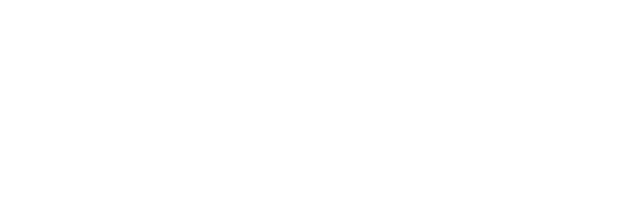
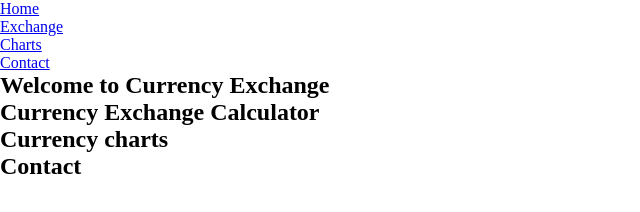
Before and after one commit to codecaptain10/currency-exchange-app, a plain HTML site: page currency-exchange/index.html in a window 1280 px wide. Shown: the whole page, without its empty margins (0-640 px from the left). Drawn offline with Linux system fonts and the light colour scheme.

Commit message:
Update in HTML structure and reset of CSS styles

```diff
--- a/currency-exchange/index.html
+++ b/currency-exchange/index.html
@@ -6,16 +6,44 @@
     <meta http-equiv="X-UA-Compatible" content="IE=edge">
     <meta name="viewport" content="width=device-width, initial-scale=1.0">
     <title>Currency Exchange</title>
+    <link rel="stylesheet" href="styles/style.css">
 </head>
 
 <body>
-    <div class="app">
-        <div class="menu"></div>
-        <div class="homepage"></div>
-        <div class="exchange-calculator"></div>
-        <div class="currency-charts"></div>
+    <div class="container">
+        <nav class="navbar">
+            <ul>
+                <li>
+                    <a href="#home">Home</a>
+                </li>
+                <li>
+                    <a href="#exchange-calculator">Exchange</a>
+                </li>
+                <li>
+                    <a href="#currency-charts">Charts</a>
+                </li>
+                <li>
+                    <a href="#contact">Contact</a>
+                </li>
+            </ul>
+        </nav>
+        <section id="home">
+            <h1>Welcome to Currency Exchange</h1>
+            <p></p>
+        </section>
+        <section id="exchange-calculator">
+            <h1>Currency Exchange Calculator</h1>
+            <p></p>
+        </section>
+        <section id="currency-charts">
+            <h1>Currency charts</h1>
+            <p></p>
+        </section>
+        <section id="contact">
+            <h1>Contact</h1>
+            <p></p>
+        </section>
     </div>
-
 </body>
 
 </html>
--- /dev/null
+++ b/currency-exchange/styles/style.css
@@ -0,0 +1,4 @@
+* {
+    margin: 0;
+    padding: 0;
+}
```
